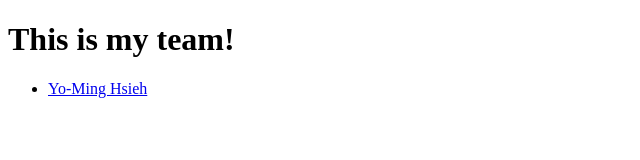
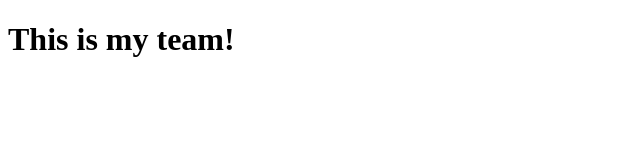
Before and after one commit to as8325973-cloud/SoEn1029, a plain HTML site: page index.html in a window 1280 px wide. Shown: the whole page, without its empty margins (0-640 px from the left). Drawn offline with Linux system fonts and the light colour scheme.

Commit message:
Update index.html

```diff
--- a/index.html
+++ b/index.html
@@ -7,7 +7,6 @@
 <body>
 <h1> This is my team! </h1>
 <ul>
-<li><a href="resume-b80501049.html"> Yo-Ming Hsieh </a></li>
 </ul>
 </body>
 </html>
```
